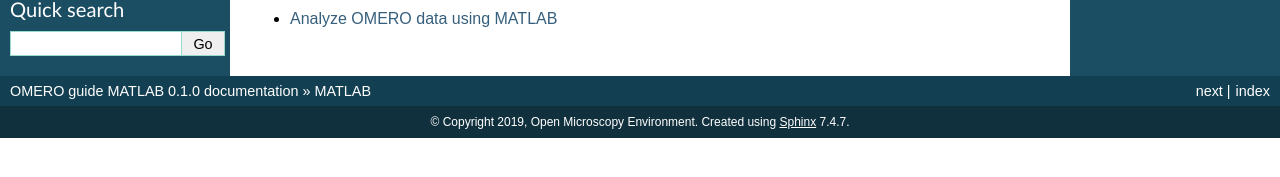
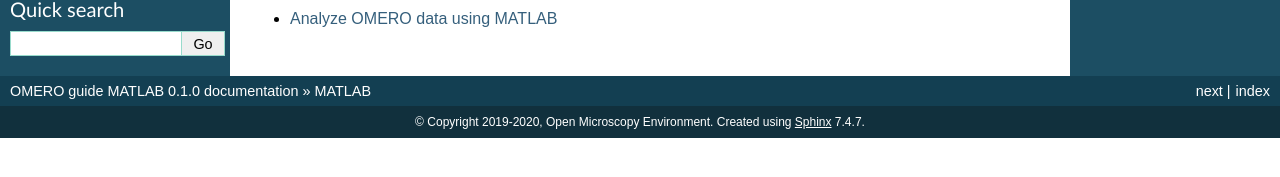
Before and after one commit to ome/omero-guide-matlab, a Sphinx documentation site: the page built from docs/index.rst, in a window 1280 px wide. Shown: the part 177-354 px from the top of the page. Built offline with Sphinx 7.4.7, drawn with Linux system fonts in a browser that asks for light colours.

Commit message:
change for ome2020

```diff
--- a/docs/conf.py
+++ b/docs/conf.py
@@ -50,7 +50,7 @@ master_doc = 'index'
 
 # General information about the project.
 project = u'OMERO guide MATLAB'
-copyright = u'2019, Open Microscopy Environment'
+copyright = u'2019-2020, Open Microscopy Environment'
 
 # The version info for the project you're documenting, acts as replacement for
 # |version| and |release|, also used in various other places throughout the
```
Also changed, not shown: CHANGELOG.md (added, +5 -0 lines).
